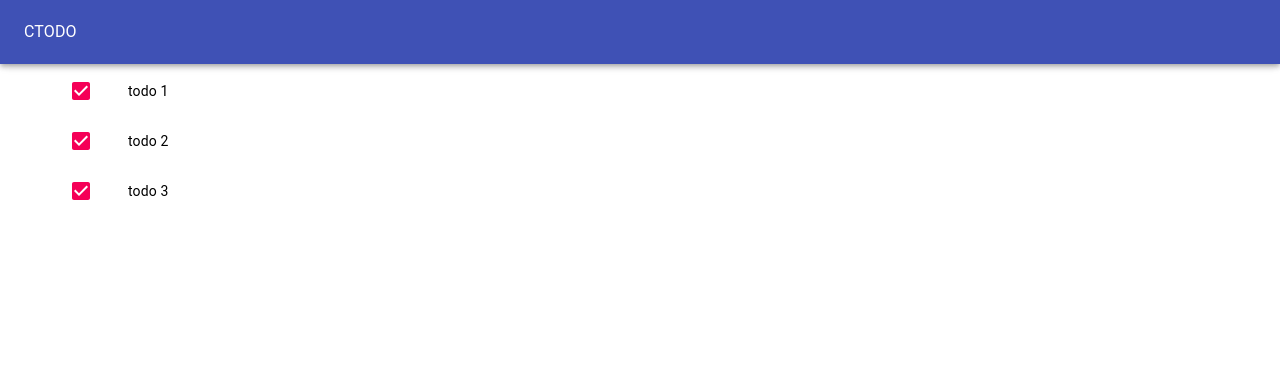
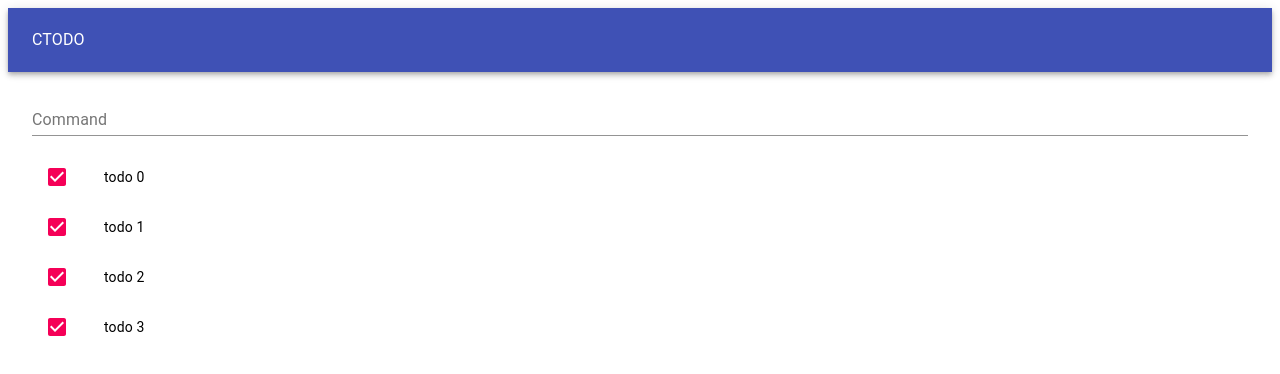
Before and after one commit to kzhrk/ctodo, a Next.js app: page / in a window 1280 px wide. Shown: the top 374 px of the page. Built offline with nearby package versions, Linux system fonts and the light colour scheme.

Commit message:
Add a command field

```diff
--- a/pages/index.tsx
+++ b/pages/index.tsx
@@ -1,15 +1,22 @@
-import React from 'react'
-import { Container, AppBar, Toolbar, Typography, List, ListItem, ListItemIcon, ListItemText, Checkbox } from '@material-ui/core'
+import React, { FormEvent } from 'react'
+import { Container, AppBar, Toolbar, Typography, List, ListItem, ListItemIcon, ListItemText, Checkbox, TextField } from '@material-ui/core'
 
 export default () => {
+  const handleSbumit = (e: FormEvent<HTMLFormElement>) => {
+    e.preventDefault()
+  }
+
   return (
-    <Container>
-      <AppBar>
+    <div>
+      <AppBar position="sticky">
         <Toolbar>
           <Typography>CTODO</Typography>
         </Toolbar>
       </AppBar>
       <Container>
+        <form noValidate autoComplete="off" onSubmit={handleSbumit}>
+          <TextField id="command" label="Command" fullWidth={true} margin="normal" placeholder="Type command" />
+        </form>
         <List>
           {[0,1,2,3].map(value => {
             return (
@@ -28,6 +35,6 @@ export default () => {
           })}
         </List>
       </Container>
-    </Container>
+    </div>
   );
 }
```
